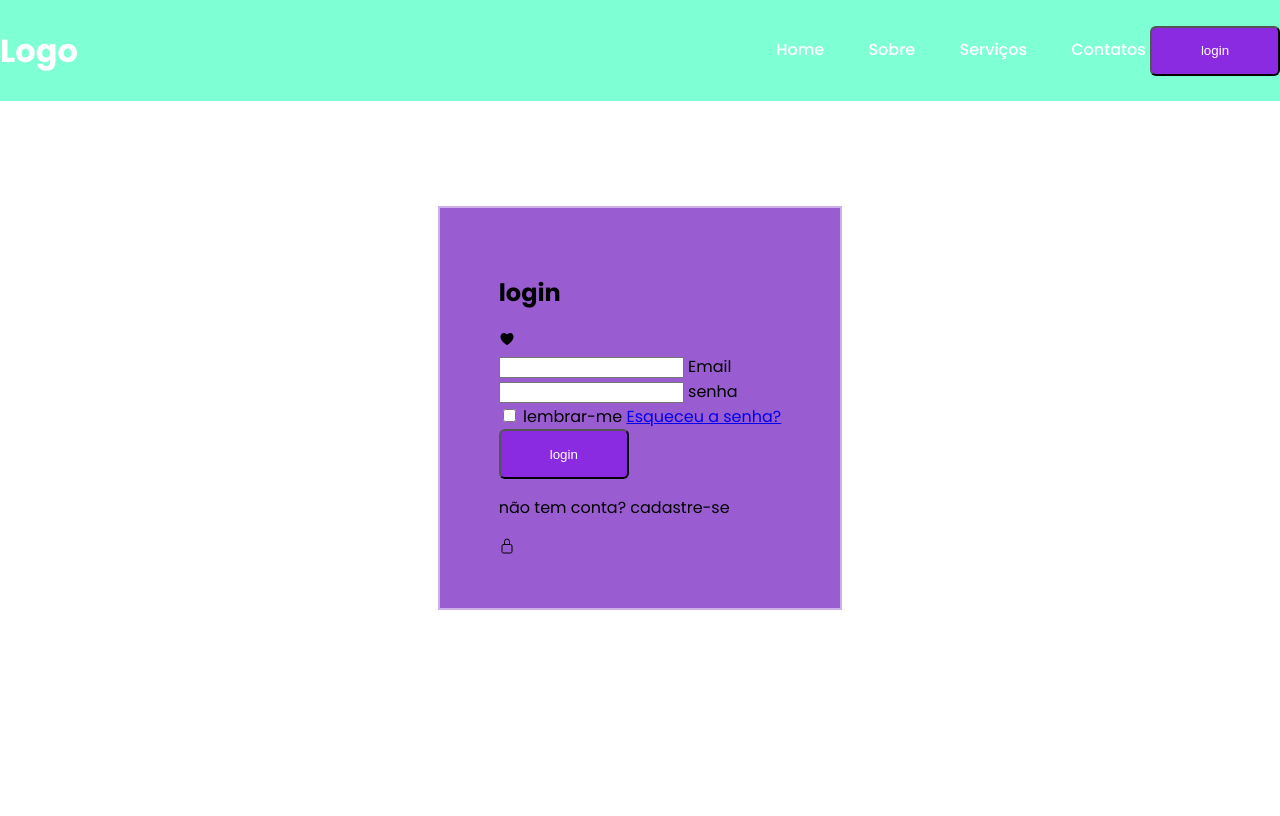
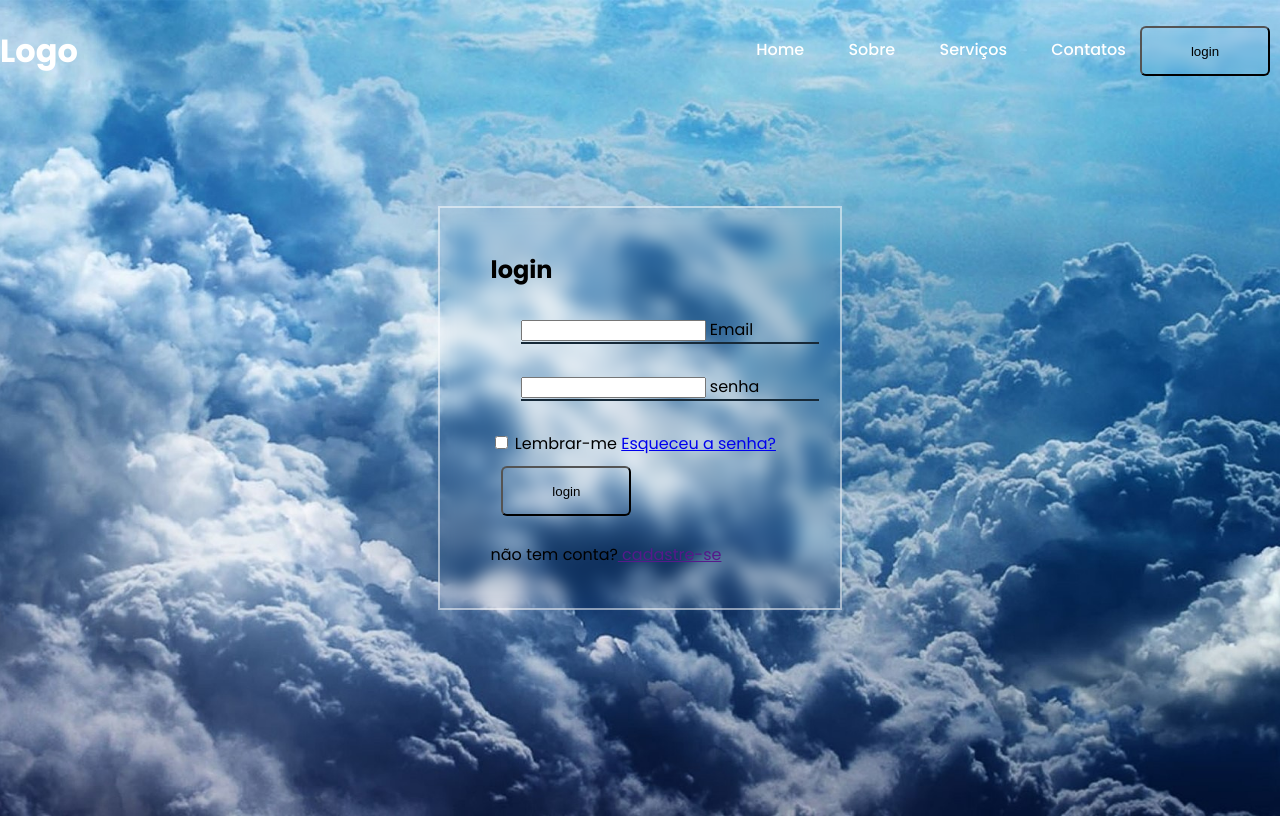
Before and after one commit to Pedrosantosdepaula/form_html, a plain HTML site: page index.html in a window 1280 px wide. Drawn offline with nearby package versions, Linux system fonts and the light colour scheme.

Commit message:
colcocando background na tela de login

```diff
--- a/css/styles.css
+++ b/css/styles.css
@@ -7,6 +7,9 @@ body {
     align-items: center;
     flex-direction: column;
     min-height: 100vh;
+    background: url(../img/cloud.jpg);
+    background-size: cover;
+    background-position: center;
 
 }
 
@@ -18,7 +21,7 @@ header {
     top: 0;
     left: 0;
     width: 100%;
-    background-color: aquamarine;
+    background-color: transparent;
 
 }
 
@@ -27,7 +30,7 @@ header {
     font-size: 2em;
     color: white;
 }
-nav.menu a{
+nav.menu a {
     font-size: 1em;
     color: white;
     text-decoration: none;
@@ -40,11 +43,12 @@ button.bnt-login{
     height: 50px;
     border-radius: 6px;
     font-weight: 500;
-    color:white ;
-    background-color: blueviolet;
+    color:black ;
+    background-color: transparent;
+    backdrop-filter: blur(5px);
+    margin: 10px;
+
 }
-
-
 main{
     position: relative;
     width: 400px;
@@ -53,7 +57,34 @@ main{
     display: flex;
     justify-content: center;
     align-items: center;
-    background-color: rgb(153, 93, 209);
+    background-color:transparent;
+    backdrop-filter: blur(8px);
 
 
 }
+
+.menu a{
+    position: relative;
+}
+.menu a::after{
+    content: '';
+    position: absolute;
+    left: 0;
+    width: 100%;
+    height: 3px;
+    background: rgb(255, 255, 255);
+    border-radius: 5px;
+    bottom: -6px;
+    transform: scaleX(0);
+    transition: transform.5s;
+}
+.menu a:hover::after{
+    transform: scaleX(1);
+}
+.input-box{
+    position: relative;
+    width: 100%;
+    height: 50%;
+    border-bottom: 2px solid #162938;
+    margin: 30px;
+}
--- a/index.html
+++ b/index.html
@@ -1,3 +1,4 @@
+
 <!DOCTYPE html>
 <html lang="en">
 
@@ -30,7 +31,7 @@
 
         <div class="form-box login">
             <h2>login</h2>
-            <ion-icon name="heart"></ion-icon>
+
             <form>
                 <div class="input-box">
                     <input type="email" id="email">
@@ -43,13 +44,13 @@
                 </div>
                 <div class="lembrar-senha">
                     <input type="checkbox" id="lembrar">
-                    <label for="lembrar">lembrar-me</label>
+                    <label for="lembrar">Lembrar-me</label>
                     <a href="#">Esqueceu a senha?</a>
 
                 </div>
                 <button class="bnt-login" type="submit">login</button>
-                <p>não tem conta? cadastre-se</p>
-                <ion-icon name="lock-closed-outline"></ion-icon>
+                <p>não tem conta?<a href=""> cadastre-se</p></a>
+
 
             </form>
         </div>
```
Also changed, not shown: img/cloud.jpg (added).
